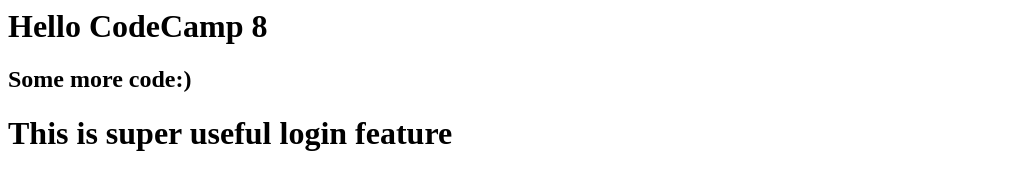
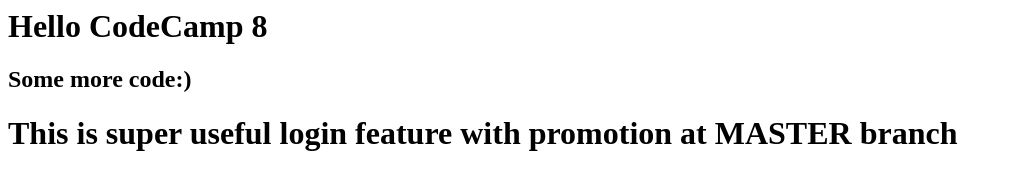
Before and after one commit to winny247/learn-git-test, a plain HTML site: page index.html in a window 1280 px wide. Shown: the whole page, without its empty margins (0-1011 px from the left). Drawn offline with Linux system fonts and the light colour scheme.

Commit message:
fix master branch

```diff
--- a/index.html
+++ b/index.html
@@ -1,4 +1,4 @@
 <h1>Hello CodeCamp 8</h1>
 <h2>Some more code:)</h2>
 
-<h1>This is super useful login feature</h1>
+<h1>This is super useful login feature with promotion at MASTER branch</h1>
```
